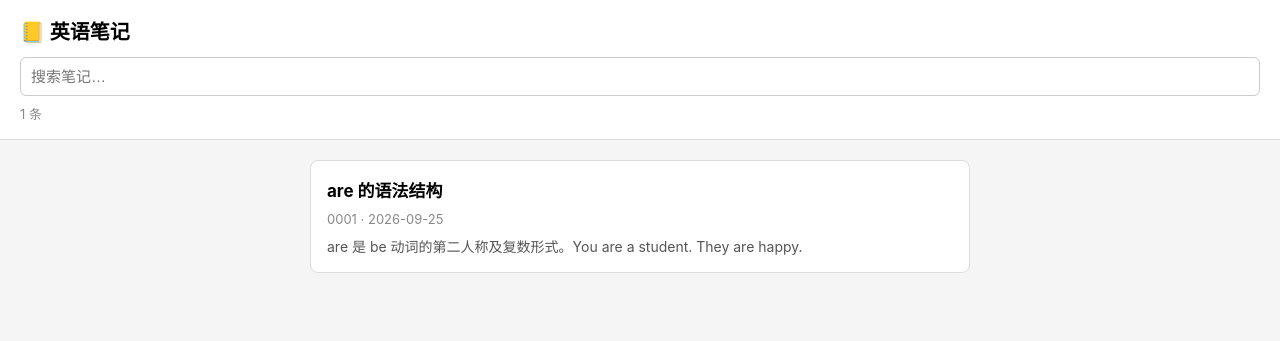
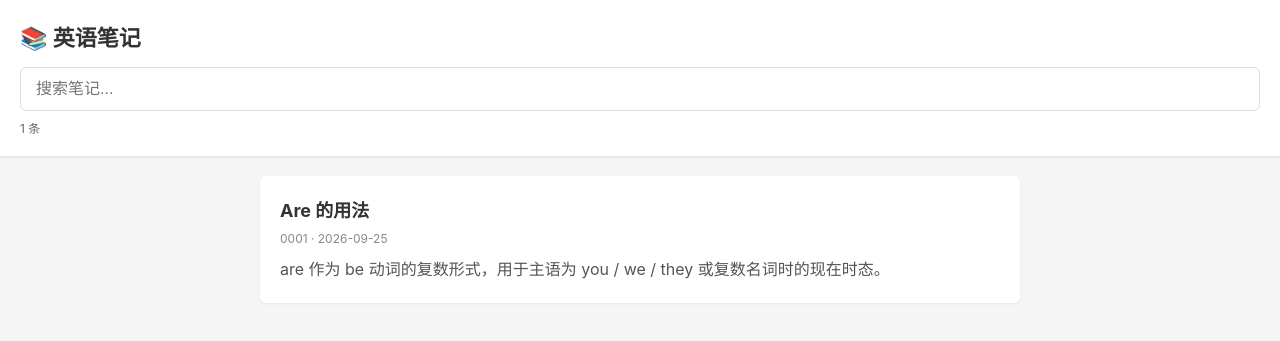
Before and after one commit to GB233-grt/english-notes, a plain HTML site: page index.html in a window 1280 px wide. Drawn offline with nearby package versions, Linux system fonts and the light colour scheme.

Commit message:
Improve UI, markdown parsing and workflow
Refactor UI and styles, add robust markdown parsing and fix ID handling. Updates: improve CSS layout and typography; index.html modernized (meta, defer marked, simpler DOM); app.js adds parseMarkdown fallback, forces id as string when calling show(), and better index load/error messages; data/index.json edits a note title/summary; GitHub Pages workflow steps reordered and uses configure-pages/upload/deploy actions properly. These changes ensure notes render when CDN is blocked and fix mismatches for IDs like "0001".

```diff
--- a/app.js
+++ b/app.js
@@ -1,19 +1,39 @@
 const INDEX = 'data/index.json';
 let notes = [];
 
+// 备用 Markdown 解析器（如果 CDN 被拦截则启用）
+function parseMarkdown(text) {
+  if (typeof marked !== 'undefined') {
+    return marked.parse(text);
+  }
+  // 简单粗暴的备用转换，保证笔记内容至少能看
+  return text
+    .replace(/^---[\s\S]*?---\n/, '')
+    .replace(/`([^`]+)`/g, '<code>$1</code>')
+    .replace(/\*\*(.*?)\*\*/g, '<strong>$1</strong>')
+    .replace(/^- (.*)/gm, '<li>$1</li>')
+    .replace(/(<li>.*<\/li>\n?)+/g, '<ul>$&</ul>')
+    .replace(/\n\n/g, '</p><p>')
+    .replace(/\n/g, '<br>');
+}
+
 async function init() {
   const res = await fetch(INDEX);
-  if (!res.ok) return document.getElementById('list').innerHTML = '<p>加载失败</p>';
+  if (!res.ok) {
+    document.getElementById('list').innerHTML = '<p>加载索引失败，请稍后刷新页面</p>';
+    return;
+  }
   notes = (await res.json()).notes;
   render(notes);
 }
 
+// 核心修复：将 id 强制转换为字符串，确保能匹配到 JSON 里的 "0001"
 function render(list) {
   document.getElementById('note').hidden = true;
   document.getElementById('list').hidden = false;
   document.getElementById('count').textContent = list.length + ' 条';
   document.getElementById('list').innerHTML = list.map(n =>
-    `<div class="card" data-id="${n.id}" onclick="show(${n.id})">
+    `<div class="card" data-id="${n.id}" onclick="show('${n.id}')">
        <h2>${n.title}</h2>
        <small>${n.id} · ${n.updated}</small>
        <p>${n.summary}</p>
@@ -24,13 +44,15 @@ function render(list) {
 async function show(id) {
   const n = notes.find(x => x.id === id);
   if (!n) return;
+
   document.getElementById('list').hidden = true;
   const art = document.getElementById('note');
   art.hidden = false;
+
   try {
-    // 绝对匹配你的仓库路径：notes/ + id(0001) + -are-grammar.md
     const md = await fetch(`notes/${id}.md`).then(r => r.text());
-    art.innerHTML = `<button onclick="back()">← 返回</button><h1>${n.title}</h1>${marked.parse(md.replace(/^---[\s\S]*?---\n/, ''))}`;
+    // 使用解析器处理 markdown 内容
+    art.innerHTML = `<button onclick="back()">← 返回</button><h1>${n.title}</h1>${parseMarkdown(md)}`;
   } catch {
     art.innerHTML = `<button onclick="back()">← 返回</button><h1>${n.title}</h1><p>笔记内容加载失败，请检查控制台（F12）报错信息。</p>`;
   }
--- a/data/index.json
+++ b/data/index.json
@@ -1,13 +1,10 @@
 {
-  "version": 1,
-  "built": "2026-09-25",
   "notes": [
     {
       "id": "0001",
-      "title": "are 的语法结构",
-      "tags": ["be动词", "基础语法"],
+      "title": "Are 的用法",
       "updated": "2026-09-25",
-      "summary": "are 是 be 动词的第二人称及复数形式。You are a student. They are happy."
+      "summary": "are 作为 be 动词的复数形式，用于主语为 you / we / they 或复数名词时的现在时态。"
     }
   ]
 }
--- a/index.html
+++ b/index.html
@@ -1,22 +1,25 @@
-<!doctype html>
+<!DOCTYPE html>
 <html lang="zh-CN">
 <head>
-  <meta charset="utf-8">
-  <meta name="viewport" content="width=device-width,initial-scale=1">
+  <meta charset="UTF-8">
+  <meta name="viewport" content="width=device-width, initial-scale=1.0">
   <title>英语笔记</title>
   <link rel="stylesheet" href="style.css">
-  <script src="https://cdn.jsdelivr.net/npm/marked/marked.min.js"></script>
+  <!-- marked 解析器，用于将 Markdown 转换为 HTML -->
+  <script src="https://cdn.jsdelivr.net/npm/marked/marked.min.js" defer></script>
 </head>
 <body>
   <header>
-    <h1>📒 英语笔记</h1>
-    <input id="q" type="search" placeholder="搜索笔记…">
-    <div id="count"></div>
+    <h1>📚 英语笔记</h1>
+    <input type="text" id="q" placeholder="搜索笔记...">
+    <small id="count"></small>
   </header>
+
   <main>
-    <section id="list"></section>
-    <article id="note" hidden></article>
+    <div id="list"></div>
+    <div id="note" hidden></div>
   </main>
+
   <script src="app.js"></script>
 </body>
 </html>
--- a/style.css
+++ b/style.css
@@ -1,14 +1,118 @@
-* { box-sizing: border-box; }
-body { margin: 0; font-family: -apple-system, sans-serif; background: #f5f5f5; }
-header { background: #fff; padding: 16px 20px; border-bottom: 1px solid #ddd; position: sticky; top: 0; }
-h1 { margin: 0 0 12px; font-size: 20px; }
-#q { width: 100%; padding: 10px; border: 1px solid #ccc; border-radius: 6px; font-size: 15px; }
-#count { margin-top: 8px; color: #888; font-size: 13px; }
-main { max-width: 700px; margin: 0 auto; padding: 20px; }
-.card { background: #fff; border: 1px solid #ddd; border-radius: 8px; padding: 16px; margin-bottom: 12px; cursor: pointer; }
-.card:hover { box-shadow: 0 2px 8px rgba(0,0,0,.08); }
-.card h2 { margin: 0 0 6px; font-size: 17px; }
-.card small { color: #888; font-size: 13px; }
-.card p { margin: 8px 0 0; color: #555; font-size: 14px; }
-#note h1 { font-size: 22px; }
-#note button { margin-bottom: 16px; padding: 6px 14px; cursor: pointer; }
+* {
+  box-sizing: border-box;
+}
+
+body {
+  margin: 0;
+  font-family: -apple-system, BlinkMacSystemFont, "Segoe UI", Roboto, Helvetica, Arial, sans-serif;
+  background-color: #f5f5f5;
+  color: #333;
+}
+
+header {
+  position: sticky;
+  top: 0;
+  z-index: 100;
+  background-color: #fff;
+  padding: 20px;
+  box-shadow: 0 1px 3px rgba(0, 0, 0, 0.1);
+}
+
+h1 {
+  margin: 0 0 15px 0;
+  font-size: 22px;
+}
+
+#q {
+  width: 100%;
+  padding: 12px 15px;
+  font-size: 16px;
+  border: 1px solid #ddd;
+  border-radius: 6px;
+  outline: none;
+}
+
+#q:focus {
+  border-color: #0366d6;
+}
+
+#count {
+  display: block;
+  margin-top: 8px;
+  color: #666;
+  font-size: 12px;
+}
+
+main {
+  max-width: 800px;
+  margin: 0 auto;
+  padding: 20px;
+}
+
+.card {
+  background: #fff;
+  padding: 20px;
+  margin-bottom: 15px;
+  border-radius: 6px;
+  box-shadow: 0 1px 3px rgba(0, 0, 0, 0.05);
+  cursor: pointer;
+  transition: transform 0.2s;
+}
+
+.card:hover {
+  transform: translateY(-2px);
+}
+
+.card h2 {
+  margin: 0 0 5px 0;
+  font-size: 18px;
+}
+
+.card small {
+  color: #888;
+  font-size: 12px;
+}
+
+.card p {
+  margin: 10px 0 0;
+  line-height: 1.6;
+  color: #555;
+}
+
+#note {
+  background: #fff;
+  padding: 25px;
+  border-radius: 6px;
+  box-shadow: 0 1px 3px rgba(0, 0, 0, 0.05);
+}
+
+#note button {
+  background: none;
+  border: 1px solid #ddd;
+  padding: 5px 10px;
+  border-radius: 4px;
+  cursor: pointer;
+  margin-bottom: 20px;
+  color: #555;
+}
+
+#note button:hover {
+  background: #f0f0f0;
+}
+
+#note h1 {
+  margin: 0 0 20px 0;
+  font-size: 26px;
+}
+
+#note p {
+  line-height: 1.8;
+  margin-bottom: 15px;
+}
+
+#note code {
+  background: #f4f4f4;
+  padding: 2px 5px;
+  border-radius: 3px;
+  font-family: Consolas, Monaco, monospace;
+}
```
Also changed, not shown: 1 other file.
